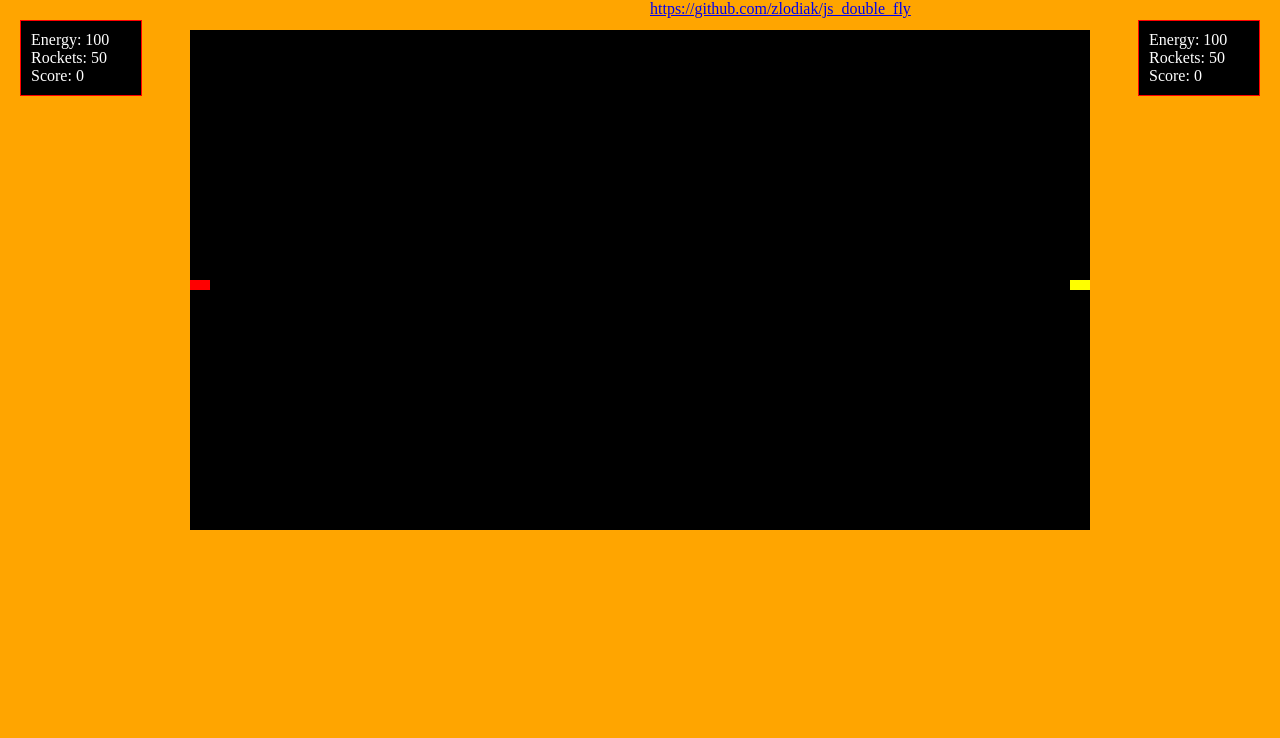
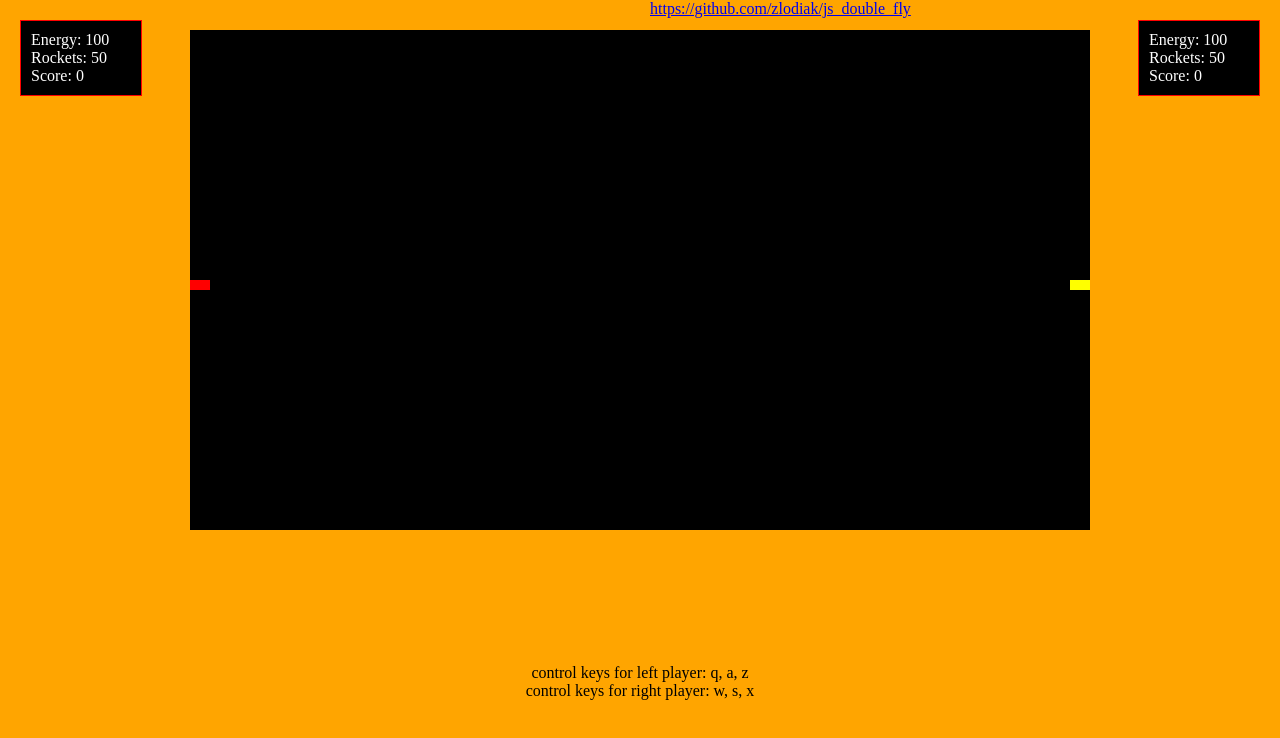
Before and after one commit to zlodiak/js_double_fly, a plain HTML site: page index.html in a window 1280 px wide. Drawn offline with Linux system fonts and the light colour scheme.

Commit message:
add control  keys desc

```diff
--- a/css/styles.css
+++ b/css/styles.css
@@ -11,6 +11,12 @@ html, body {
 .github {
 	position: fixed;
 	z-index: 999;
+}
+
+.info {
+	position: fixed;
+	bottom: 100px;
+	width: 100%;
 }
 
 #game {
--- a/index.html
+++ b/index.html
@@ -12,7 +12,17 @@
         <center>
             <a class="github" href="https://github.com/zlodiak/js_double_fly">https://github.com/zlodiak/js_double_fly</a>
         </center>
+
+        <center class="info">
+            <div>
+                control keys for left player: q, a, z
+                <br>
+                control keys for right player: w, s, x
+            </div>
+        </center>
+
         <div id="game"></div>
+
         <script>
         	new Game({
         		gameEl: document.getElementById('game') || document.body,
```
